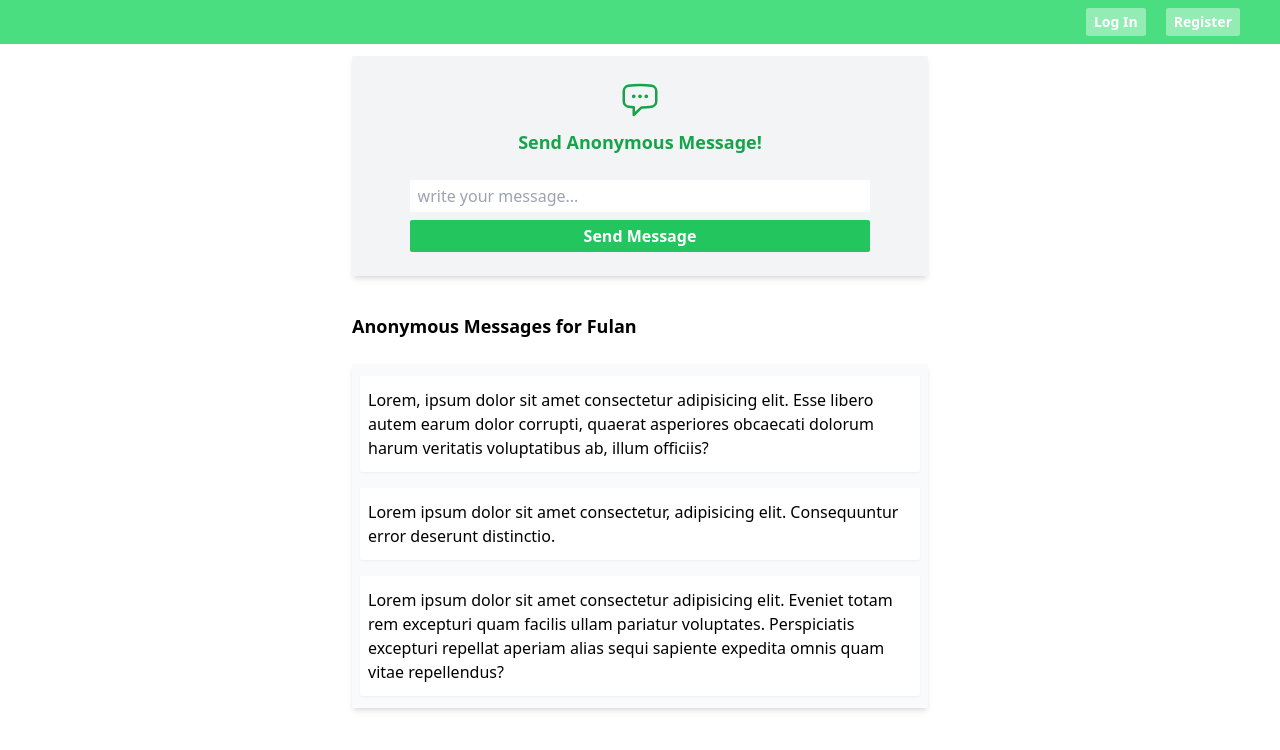
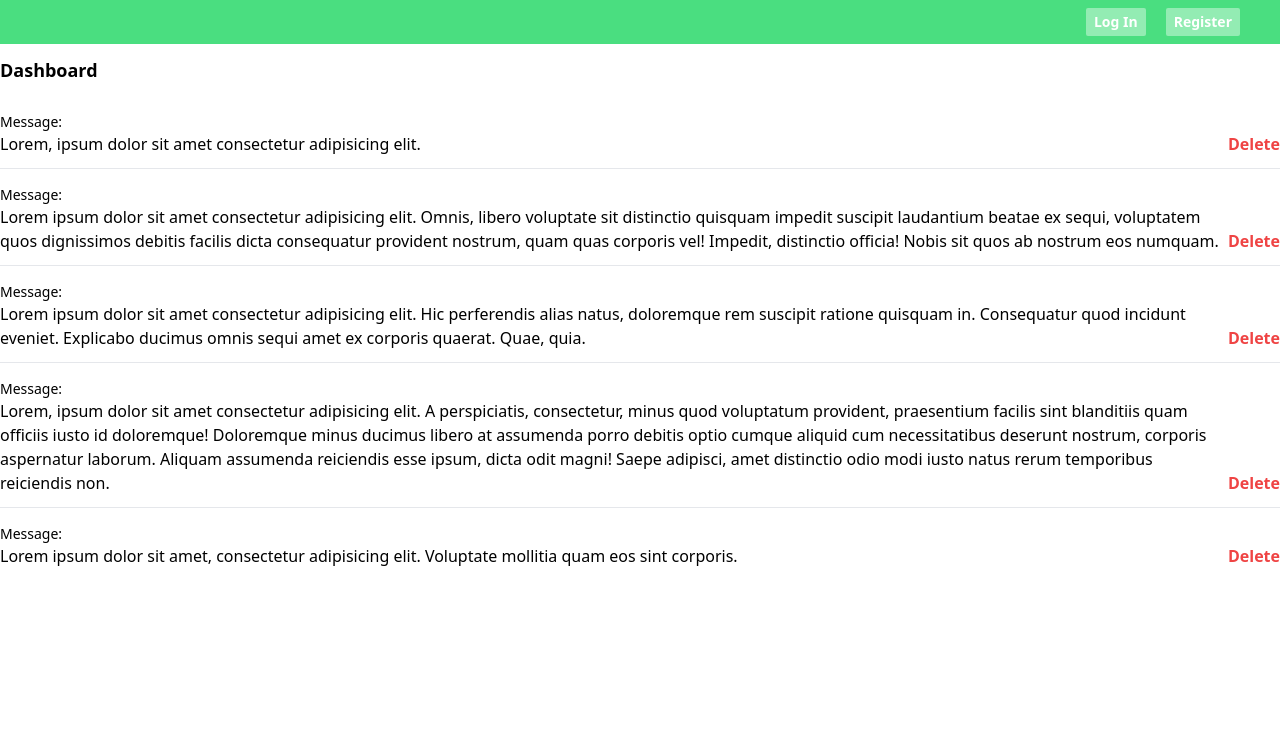
Before and after one commit to anangyoga/sssssshhhhh, a React (Vite) app: page / in a window 1280 px wide. Shown: the top 750 px of the page. Built offline with nearby package versions, Linux system fonts and the light colour scheme.

Commit message:
feat: dashboard component

```diff
--- a/src/App.jsx
+++ b/src/App.jsx
@@ -1,5 +1,3 @@
-import LogoIcon from "./assets/message.svg";
-
 const App = () => {
   return (
     <main>
@@ -9,33 +7,53 @@ const App = () => {
           <button className="bg-white/40 rounded-sm px-2 py-1 hover:opacity-80">Register</button>
         </div>
       </nav>
-      <section className="flex flex-col gap-y-6 max-w-xl py-6 sm:mx-auto bg-gray-100 shadow-md rounded-sm my-3 mx-2">
-        <div className="flex flex-col items-center gap-y-2">
-          <img src={LogoIcon} alt="message-icon" className="w-10 h-w-10" />
-          <p className="text-green-600 text-lg font-semibold">Send Anonymous Message!</p>
-        </div>
-        <div className="flex flex-col items-center">
-          <form className="flex flex-col gap-y-2 w-4/5 text-green-600">
-            <input type="text" placeholder="write your message..." className="p-2 h-8 rounded-sm  border-none focus:outline-none" />
-            <button type="submit" className="bg-green-500 text-white py-1 rounded-sm font-semibold">
-              Send Message
-            </button>
-          </form>
-        </div>
-      </section>
-      <section className="flex flex-col gap-y-6 max-w-xl py-6 sm:mx-auto">
-        <h2 className="text-lg font-semibold">Anonymous Messages for Fulan</h2>
-        <div className="flex flex-col gap-y-4 bg-gray-50 shadow-md rounded-sm py-3 px-2">
-          <div className="bg-white px-2 py-3 rounded-sm shadow-sm">
-            <p>Lorem, ipsum dolor sit amet consectetur adipisicing elit. Esse libero autem earum dolor corrupti, quaerat asperiores obcaecati dolorum harum veritatis voluptatibus ab, illum officiis?</p>
+      <section className="mx-auto my-2 max-w-7xl">
+        <h2 className="text-lg font-semibold my-3">Dashboard</h2>
+        <div className="flex flex-col gap-y-3 mt-2 divide-y divide-solid">
+          <div className="flex justify-between pt-4">
+            <div>
+              <p className="text-sm">Message:</p>
+              <p>Lorem, ipsum dolor sit amet consectetur adipisicing elit.</p>
+            </div>
+            <button className="self-end text-red-500 font-semibold hover:underline">Delete</button>
           </div>
-          <div className="bg-white px-2 py-3 rounded-sm shadow-sm">
-            <p>Lorem ipsum dolor sit amet consectetur, adipisicing elit. Consequuntur error deserunt distinctio.</p>
+          <div className="flex justify-between pt-4">
+            <div>
+              <p className="text-sm">Message:</p>
+              <p>
+                Lorem ipsum dolor sit amet consectetur adipisicing elit. Omnis, libero voluptate sit distinctio quisquam impedit suscipit laudantium beatae ex sequi, voluptatem quos dignissimos debitis facilis dicta consequatur provident
+                nostrum, quam quas corporis vel! Impedit, distinctio officia! Nobis sit quos ab nostrum eos numquam.
+              </p>
+            </div>
+            <button className="self-end text-red-500 font-semibold hover:underline">Delete</button>
           </div>
-          <div className="bg-white px-2 py-3 rounded-sm shadow-sm">
-            <p>
-              Lorem ipsum dolor sit amet consectetur adipisicing elit. Eveniet totam rem excepturi quam facilis ullam pariatur voluptates. Perspiciatis excepturi repellat aperiam alias sequi sapiente expedita omnis quam vitae repellendus?
-            </p>
+          <div className="flex justify-between pt-4">
+            <div>
+              <p className="text-sm">Message:</p>
+              <p>
+                Lorem ipsum dolor sit amet consectetur adipisicing elit. Hic perferendis alias natus, doloremque rem suscipit ratione quisquam in. Consequatur quod incidunt eveniet. Explicabo ducimus omnis sequi amet ex corporis quaerat.
+                Quae, quia.
+              </p>
+            </div>
+            <button className="self-end text-red-500 font-semibold hover:underline">Delete</button>
+          </div>
+          <div className="flex justify-between pt-4">
+            <div>
+              <p className="text-sm">Message:</p>
+              <p>
+                Lorem, ipsum dolor sit amet consectetur adipisicing elit. A perspiciatis, consectetur, minus quod voluptatum provident, praesentium facilis sint blanditiis quam officiis iusto id doloremque! Doloremque minus ducimus libero
+                at assumenda porro debitis optio cumque aliquid cum necessitatibus deserunt nostrum, corporis aspernatur laborum. Aliquam assumenda reiciendis esse ipsum, dicta odit magni! Saepe adipisci, amet distinctio odio modi iusto
+                natus rerum temporibus reiciendis non.
+              </p>
+            </div>
+            <button className="self-end text-red-500 font-semibold hover:underline">Delete</button>
+          </div>
+          <div className="flex justify-between pt-4">
+            <div>
+              <p className="text-sm">Message:</p>
+              <p>Lorem ipsum dolor sit amet, consectetur adipisicing elit. Voluptate mollitia quam eos sint corporis.</p>
+            </div>
+            <button className="self-end text-red-500 font-semibold hover:underline">Delete</button>
           </div>
         </div>
       </section>
```
